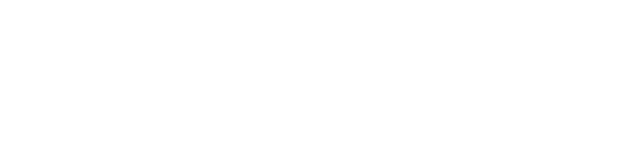
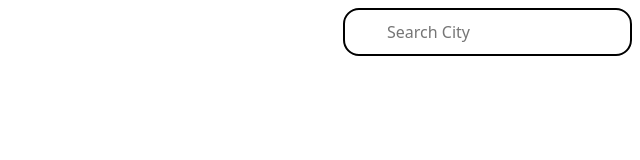
Before and after one commit to GarrettAudet/Weather-App, a plain HTML site: page dist/index.html in a window 1280 px wide. Shown: the whole page, without its empty margins (640-1280 px from the left). Drawn offline with Linux system fonts and the light colour scheme.

Commit message:
Created Initial Search Layout

```diff
--- a/dist/index.html
+++ b/dist/index.html
@@ -4,11 +4,18 @@
 <head>
     <meta charset="UTF-8">
     <meta name="viewport" content="width=device-width, initial-scale=1.0">
-    <title>Document</title>
+    <title>Weather</title>
+    <link rel="stylesheet" href="../src/styles.css">
 </head>
 
 <body>
-
+    <div class="form flex">
+        <button class="submit-btn">
+            <input type="text" placeholder="Search City">
+            <br>
+            <span class="error-msg">No Matching Location Found!</span>
+        </button>
+    </div>
 </body>
 
 </html>
--- a/src/styles.css
+++ b/src/styles.css
@@ -0,0 +1,41 @@
+:root {
+    --font-size-search: 1rem;
+}
+
+/* Utility Classes */
+* {
+    box-sizing: border-box;
+    font-family: 'Noto Sans', sans-serif;
+}
+
+.flex {
+    display: flex;
+}
+
+.form {
+    justify-content: flex-end;
+}
+
+button,
+input {
+    background-color: transparent;
+    border: none;
+}
+
+button {
+    border-radius: 16px;
+    border: 2px solid black;
+    padding: 10px;
+}
+
+input {
+    width: 100%;
+    height: 100%;
+    padding-left: 2rem;
+    font-size: var(--font-size-search);
+    outline: none;
+}
+
+.error-msg {
+    display: none;
+}
```
